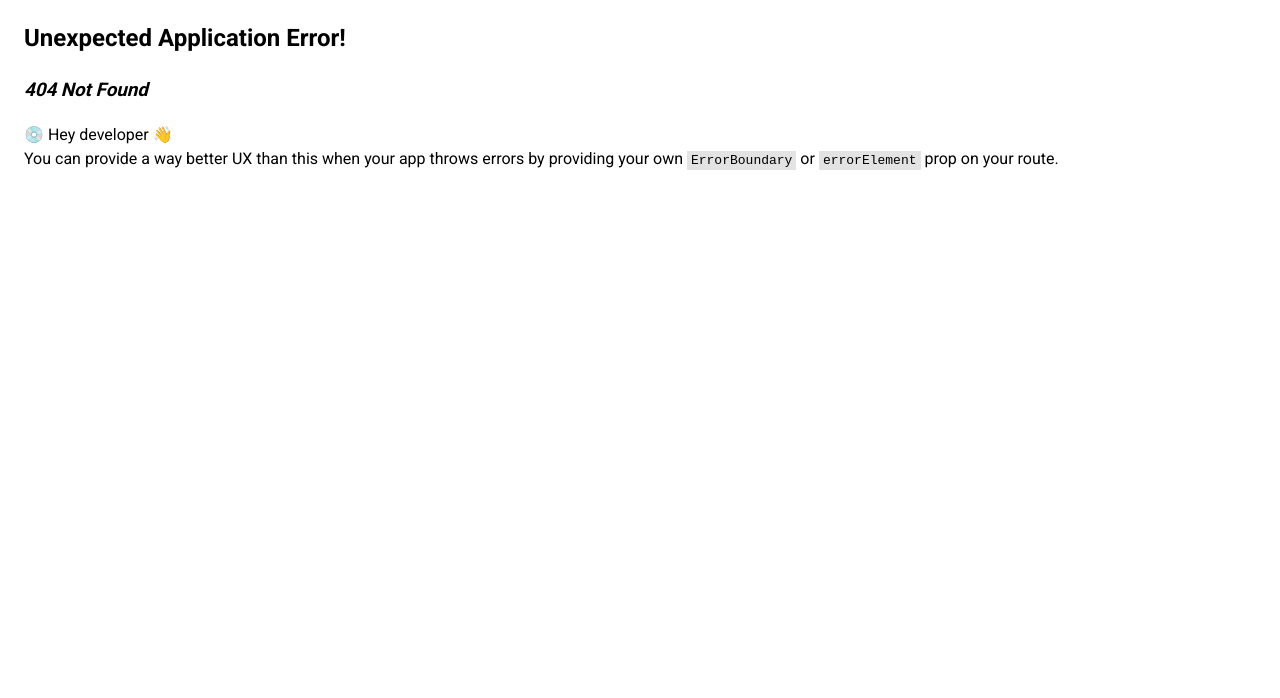
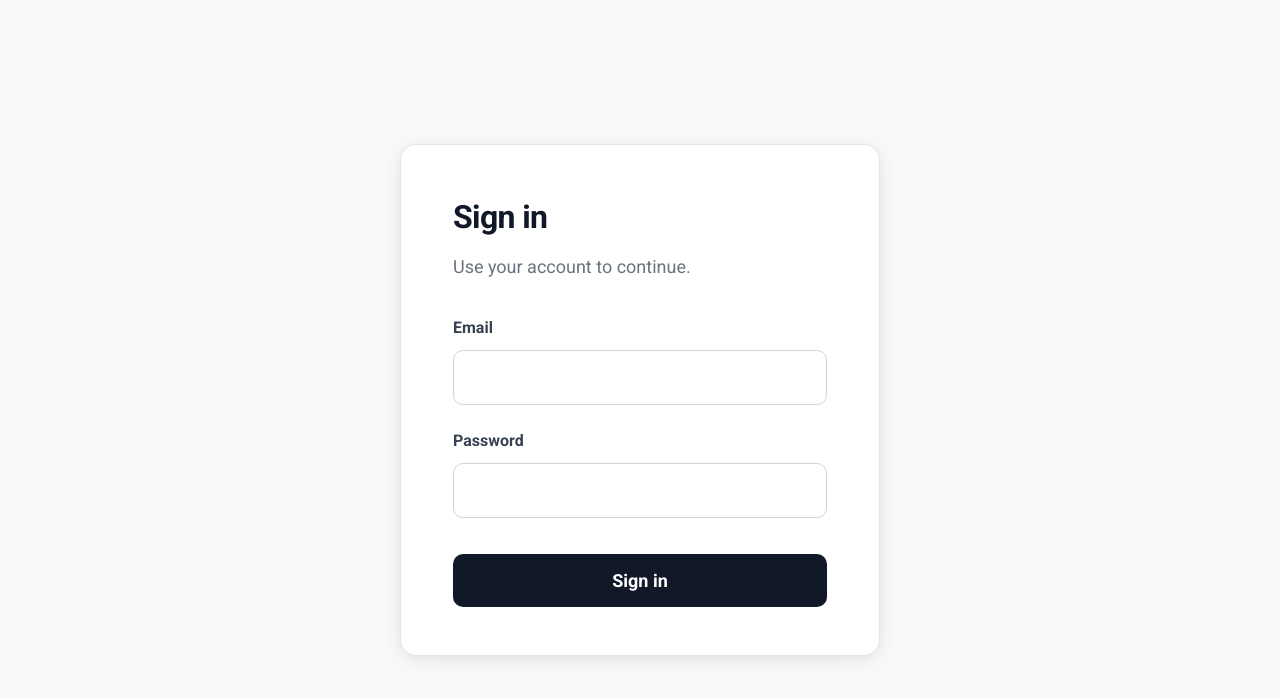
Before and after one commit to hosain-cse2/global-traffic-intelligence-frontend, a React (Vite) app: page /auth in a window 1280 px wide. Before the commit this address had no page. Shown: the top 698 px of the page. Built offline with nearby package versions, Linux system fonts and the light colour scheme.

Commit message:
adding login page and refactoring

```diff
--- a/src/index.css
+++ b/src/index.css
@@ -9,9 +9,11 @@ html {
 }
 
 body {
-  margin: 0 24px;
-  display: flex;
+  margin: 0;
   min-height: 100vh;
+}
+
+* {
   box-sizing: border-box;
 }
 
--- a/src/layouts/AppLayout/AppLayout.module.css
+++ b/src/layouts/AppLayout/AppLayout.module.css
@@ -1,4 +1,4 @@
-main {
+.main {
   margin-top: 60px;
   height: calc(100vh - 60px);
   width: 100%;
--- a/src/layouts/AppLayout/AppLayout.tsx
+++ b/src/layouts/AppLayout/AppLayout.tsx
@@ -1,12 +1,12 @@
 import { Outlet } from "react-router-dom";
 import Header from "@/components/common/Header/Header";
-import "./AppLayout.module.css";
+import styles from "./AppLayout.module.css";
 
 export default function AppLayout() {
   return (
     <div>
       <Header />
-      <main>
+      <main className={styles.main}>
         <Outlet />
       </main>
     </div>
--- /dev/null
+++ b/src/layouts/PublicLayout/PublicLayout.module.css
@@ -0,0 +1,13 @@
+.root {
+  min-height: 100vh;
+  display: flex;
+  align-items: center;
+  justify-content: center;
+  background: #f9fafb;
+}
+
+.main {
+  width: 100%;
+  display: flex;
+  justify-content: center;
+}
--- /dev/null
+++ b/src/layouts/PublicLayout/PublicLayout.tsx
@@ -0,0 +1,12 @@
+import { Outlet } from "react-router-dom";
+import styles from "./PublicLayout.module.css";
+
+export default function PublicLayout() {
+  return (
+    <div className={styles.root}>
+      <main className={styles.main}>
+        <Outlet />
+      </main>
+    </div>
+  );
+}
--- /dev/null
+++ b/src/pages/LoginPage.module.css
@@ -0,0 +1,84 @@
+.card {
+  width: 100%;
+  max-width: 480px;
+  padding: 48px 52px;
+  background: #ffffff;
+  border: 1px solid #e5e7eb;
+  border-radius: 16px;
+  box-shadow:
+    0 4px 24px rgba(0, 0, 0, 0.08),
+    0 2px 8px rgba(0, 0, 0, 0.04);
+}
+
+.title {
+  margin: 0 0 12px;
+  font-size: 2rem;
+  font-weight: 700;
+  color: #111827;
+  letter-spacing: -0.02em;
+}
+
+.subtitle {
+  margin: 0 0 36px;
+  font-size: 1.125rem;
+  line-height: 1.5;
+  color: #6b7280;
+}
+
+.form {
+  display: flex;
+  flex-direction: column;
+  gap: 24px;
+}
+
+.field {
+  display: flex;
+  flex-direction: column;
+  gap: 10px;
+}
+
+.label {
+  font-size: 1rem;
+  font-weight: 600;
+  color: #374151;
+}
+
+.input {
+  padding: 16px 18px;
+  font-size: 1.125rem;
+  font-family: inherit;
+  border: 1px solid #d1d5db;
+  border-radius: 10px;
+  outline: none;
+  transition:
+    border-color 0.15s ease,
+    box-shadow 0.15s ease;
+}
+
+.input:focus {
+  border-color: #111827;
+  box-shadow: 0 0 0 3px rgba(17, 24, 39, 0.1);
+}
+
+.submit {
+  margin-top: 12px;
+  padding: 16px 24px;
+  font-size: 1.125rem;
+  font-weight: 600;
+  font-family: inherit;
+  color: #ffffff;
+  background: #111827;
+  border: none;
+  border-radius: 10px;
+  cursor: pointer;
+  transition: background 0.15s ease;
+}
+
+.submit:hover {
+  background: #374151;
+}
+
+.submit:focus-visible {
+  outline: 2px solid #111827;
+  outline-offset: 2px;
+}
--- /dev/null
+++ b/src/pages/LoginPage.tsx
@@ -0,0 +1,57 @@
+import { useState } from "react";
+import type { FormEvent } from "react";
+import { useNavigate } from "react-router-dom";
+import styles from "./LoginPage.module.css";
+
+export default function LoginPage() {
+  const navigate = useNavigate();
+  const [email, setEmail] = useState("");
+  const [password, setPassword] = useState("");
+
+  function handleSubmit(e: FormEvent) {
+    e.preventDefault();
+    navigate("/");
+  }
+
+  return (
+    <div className={styles.card}>
+      <h1 className={styles.title}>Sign in</h1>
+      <p className={styles.subtitle}>Use your account to continue.</p>
+      <form className={styles.form} onSubmit={handleSubmit}>
+        <div className={styles.field}>
+          <label className={styles.label} htmlFor="email">
+            Email
+          </label>
+          <input
+            id="email"
+            className={styles.input}
+            type="email"
+            name="email"
+            autoComplete="email"
+            value={email}
+            onChange={(e) => setEmail(e.target.value)}
+            required
+          />
+        </div>
+        <div className={styles.field}>
+          <label className={styles.label} htmlFor="password">
+            Password
+          </label>
+          <input
+            id="password"
+            className={styles.input}
+            type="password"
+            name="password"
+            autoComplete="current-password"
+            value={password}
+            onChange={(e) => setPassword(e.target.value)}
+            required
+          />
+        </div>
+        <button className={styles.submit} type="submit">
+          Sign in
+        </button>
+      </form>
+    </div>
+  );
+}
--- a/src/router/router.tsx
+++ b/src/router/router.tsx
@@ -2,8 +2,24 @@ import { createBrowserRouter } from "react-router-dom";
 import AppLayout from "../layouts/AppLayout/AppLayout";
 import MapPage from "../pages/MapPage";
 import DashboardPage from "../pages/DashboardPage";
+import PublicLayout from "@/layouts/PublicLayout/PublicLayout";
+import LoginPage from "@/pages/LoginPage";
 
 export const router = createBrowserRouter([
+  {
+    path: "auth",
+    element: <PublicLayout />,
+    children: [
+      {
+        index: true,
+        element: <LoginPage />,
+      },
+      {
+        path: "login",
+        element: <LoginPage />,
+      },
+    ],
+  },
   {
     path: "/",
     element: <AppLayout />,
```
